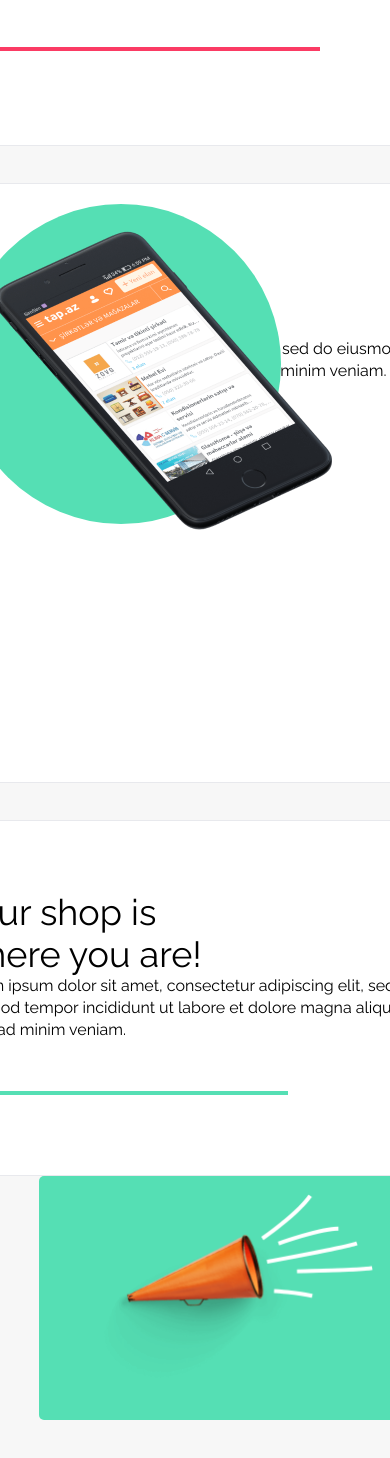
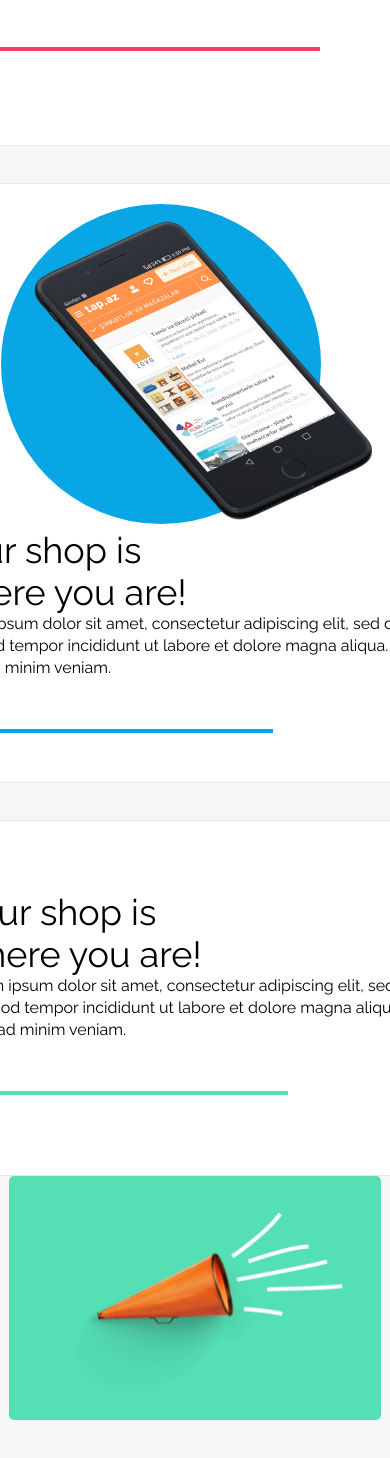
Before and after one commit to PatrykBombik/BestShop, a website built with Parcel: page index.html in a window 390 px wide. Shown: the part 2202-3660 px from the top of the page. Built offline with nearby package versions, Linux system fonts and the light colour scheme.

Commit message:
Benefits tablet RWD

```diff
--- a/src/scss/_benefits.scss
+++ b/src/scss/_benefits.scss
@@ -126,6 +126,10 @@
           max-width: 650px;
           width: 650px;
           height: 700px;
+          position: absolute;
+          top: 275px;
+          padding-right: 150px;
+          left: 20px;
         }
 
         .benefits__inner--title {
@@ -158,6 +162,11 @@
           position: absolute;
           top: 40px;
           left: 40px;
+
+          @include breakTablet {
+            top: 30px;
+            left: 80px;
+          }
         }
       }
 
@@ -165,12 +174,16 @@
         content: "";
         width: 320px;
         height: 320px;
-        background-color: $color-green;
+        background-color: $color-primary;
         display: block;
         border-radius: 50%;
         position: absolute;
         left: 40px;
         top: 20px;
+
+        @include breakTablet {
+          left: 80px;
+        }
       }
     }
 
@@ -236,6 +249,11 @@
         border: none;
         margin-left: 60px;
 
+        @include breakTablet {
+          margin-left: 0;
+          width: 550px;
+        }
+
         @include breakMobileL {
           width: 372px;
           height: 278px;
@@ -244,6 +262,10 @@
         img {
           width: 295px;
           height: 207px;
+
+          @include breakTablet {
+            margin-top: 35px;
+          }
         }
       }
     }
```
